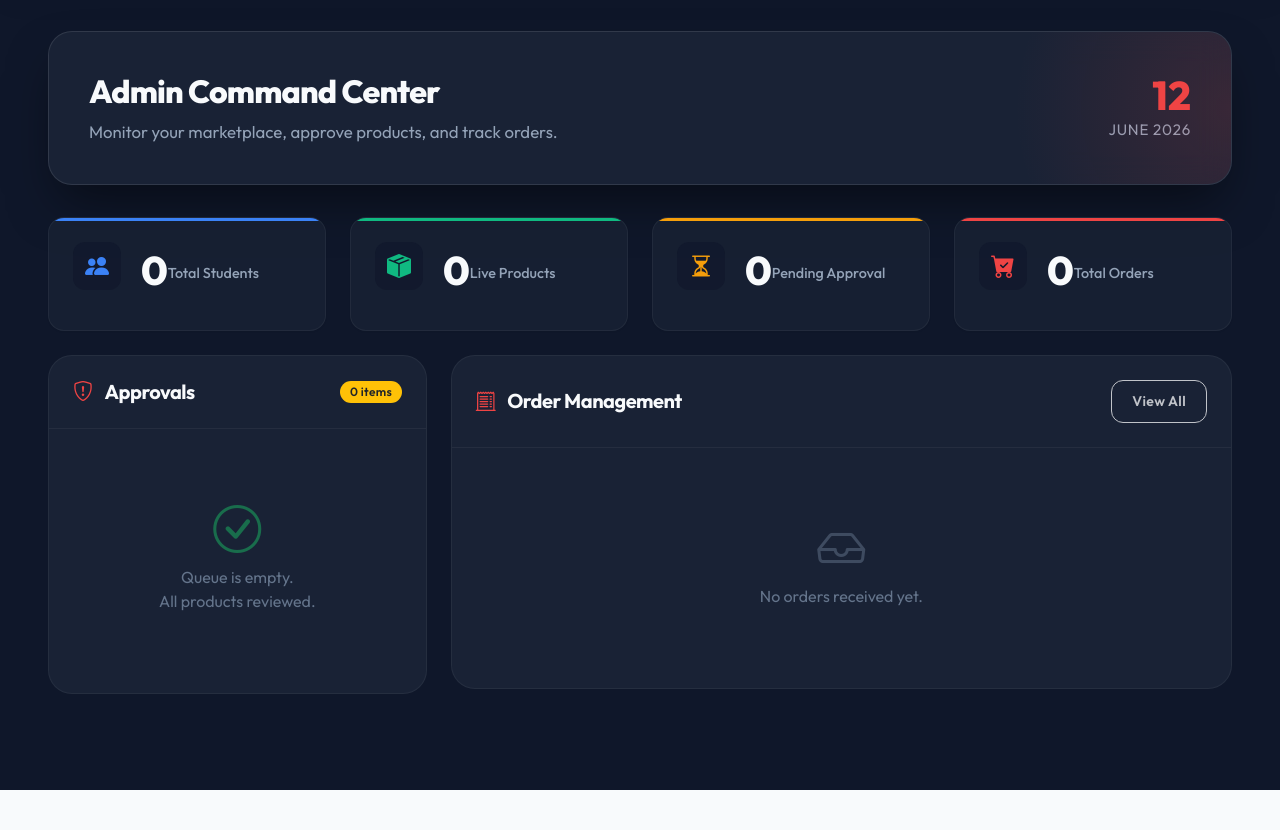
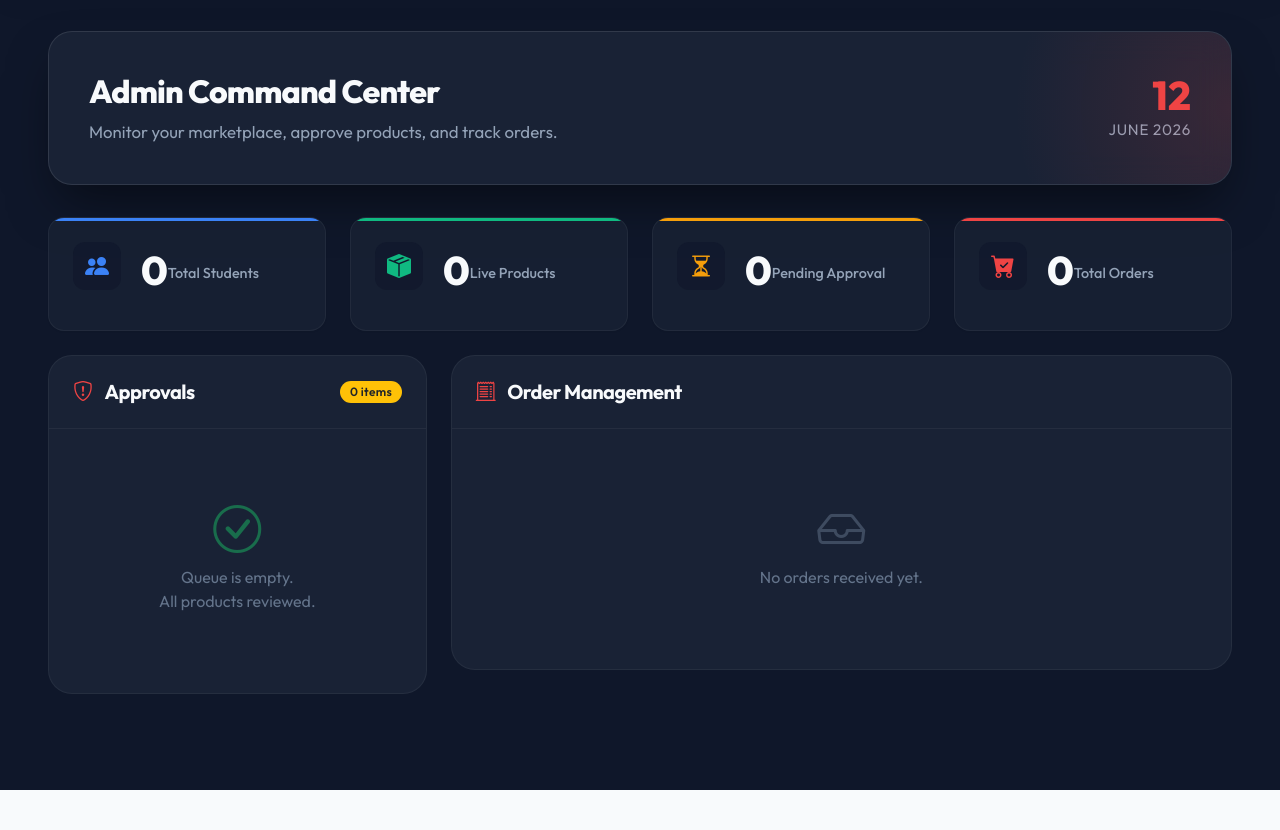
Before and after one commit to gaikwadadityadev/student-marketplace, a Flask app: page /admin/dashboard in a window 1280 px wide. Shown: the part 71-901 px from the top of the page. Run offline with Flask 3, Linux system fonts and the light colour scheme; the visitor is signed in with stand-in values (Sample User, id 1).

Commit message:
Fix 500 internal server error caused by invalid url_for admin_orders

```diff
--- a/templates/admin_dashboard.html
+++ b/templates/admin_dashboard.html
@@ -351,7 +351,6 @@
                 <div class="section-card" id="ordersSection">
                     <div class="section-header">
                         <h3 class="section-title"><i class="bi bi-receipt-cutoff"></i> Order Management</h3>
-                        <a href="{{ url_for('admin_orders') }}" class="btn btn-outline-light btn-sm opacity-75">View All</a>
                     </div>
                     <div>
                         {% if orders %}
```
